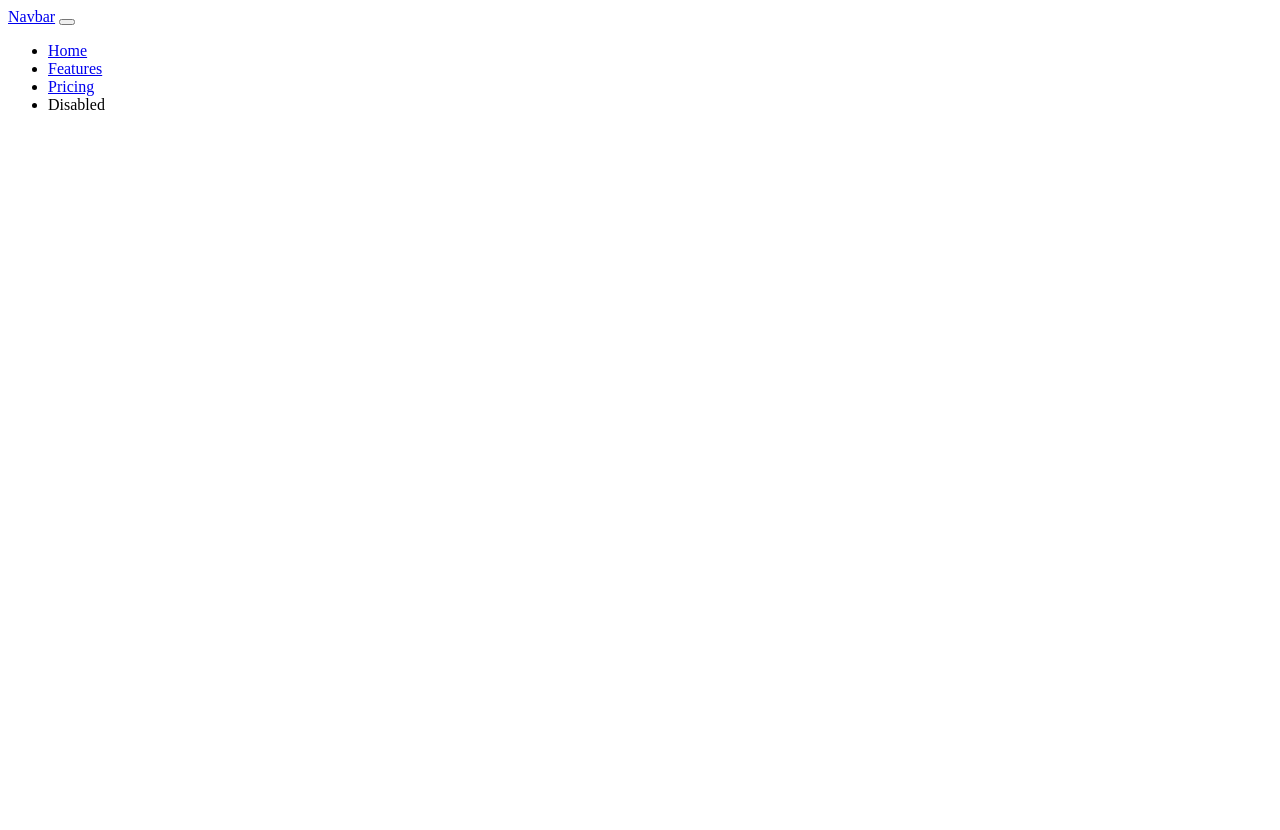
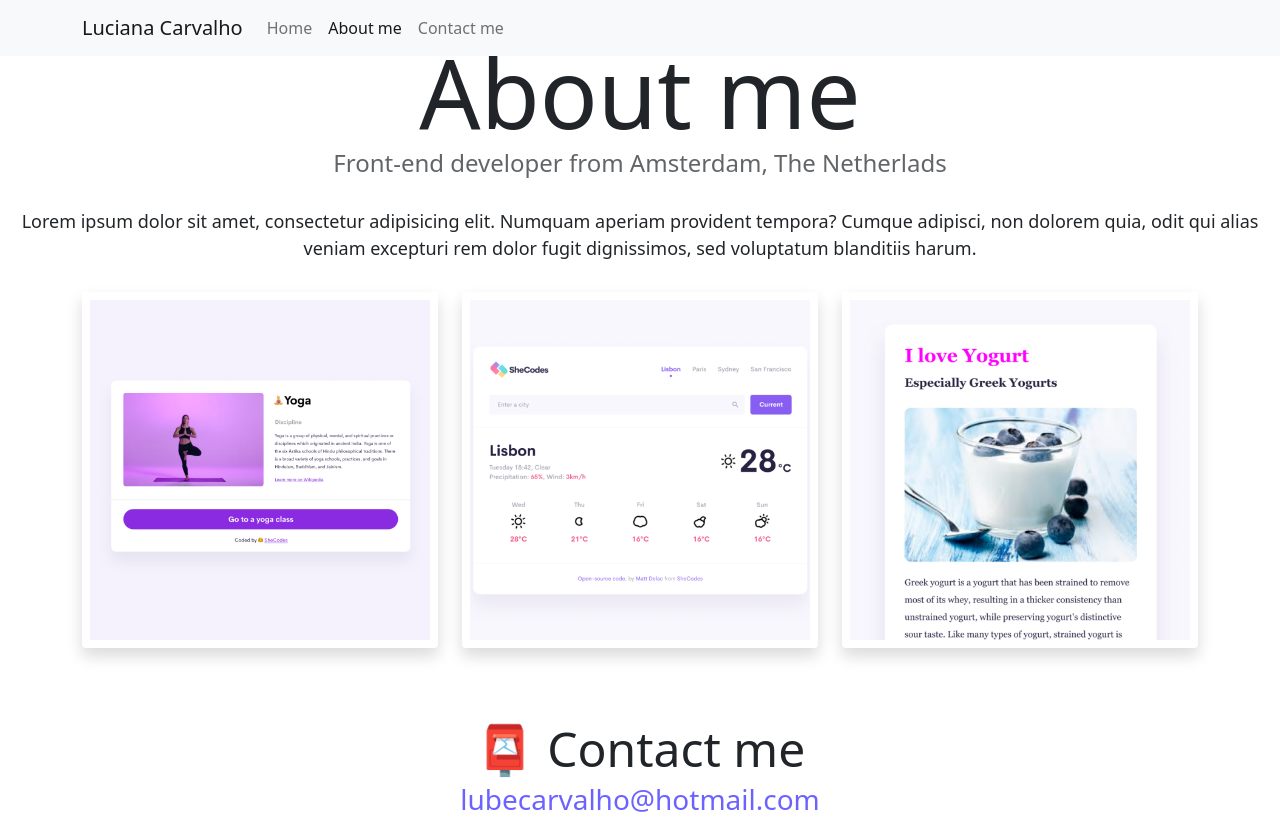
Before and after one commit to Luniau/Portfolio-Luciana-Project, a plain HTML site: page about.html in a window 1280 px wide. Before the commit the page ends 800 px from the top, so only its background shows below. Drawn offline with nearby package versions, Linux system fonts and the light colour scheme; files that its build step writes are made by us from their sources.

Commit message:
created about page

```diff
--- a/about.html
+++ b/about.html
@@ -1,35 +1,80 @@
-<!DOCTYPE html>
+!DOCTYPE html>
 <html lang="en">
   <head>
-    <meta charset="UTF-8">
-    <meta http-equiv="X-UA-Compatible" content="IE=edge">
-    <meta name="viewport" content="width=device-width, initial-scale=1.0">
-    <title>Document</title>
+    <meta charset="UTF-8" />
+    <meta http-equiv="X-UA-Compatible" content="IE=edge" />
+    <meta name="viewport" content="width=device-width, initial-scale=1.0" />
+    <link
+      href="https://cdn.jsdelivr.net/npm/bootstrap@5.0.0-beta2/dist/css/bootstrap.min.css"
+      rel="stylesheet"
+      integrity="sha384-BmbxuPwQa2lc/FVzBcNJ7UAyJxM6wuqIj61tLrc4wSX0szH/Ev+nYRRuWlolflfl"
+      crossorigin="anonymous"
+    />
+    <script
+      src="https://cdn.jsdelivr.net/npm/bootstrap@5.0.0-beta2/dist/js/bootstrap.bundle.min.js"
+      integrity="sha384-b5kHyXgcpbZJO/tY9Ul7kGkf1S0CWuKcCD38l8YkeH8z8QjE0GmW1gYU5S9FOnJ0"
+      crossorigin="anonymous"
+    ></script>
+    <link rel="stylesheet" href="style.css" />
+    <title>About Luciana Carvalho</title>
+    <meta name="decription" content="About Luciana Carvalho, a front-end developer based in Europe">
   </head>
   <body>
-   <nav class="navbar navbar-expand-lg navbar-light bg-light">
-  <div class="container-fluid">
-    <a class="navbar-brand" href="#">Navbar</a>
-    <button class="navbar-toggler" type="button" data-bs-toggle="collapse" data-bs-target="#navbarNav" aria-controls="navbarNav" aria-expanded="false" aria-label="Toggle navigation">
+    <nav class="navbar navbar-expand-lg navbar-light bg-light fixed-top">
+      <div class="container">
+        <a class="navbar-brand" href="/" title="Homepage">Luciana Carvalho</a>
+        <button
+          class="navbar-toggler"
+          type="button"
+          data-bs-toggle="collapse"
+          data-bs-target="#navbarNav"
+          aria-controls="navbarNav"
+          aria-expanded="false"
+          aria-label="Toggle navigation"
+        >
           <span class="navbar-toggler-icon"></span>
         </button>
         <div class="collapse navbar-collapse" id="navbarNav">
           <ul class="navbar-nav">
             <li class="nav-item">
-          <a class="nav-link active" aria-current="page" href="#">Home</a>
+              <a class="nav-link" aria-current="page" href="/" title="Homepage">Home</a>
             </li>
             <li class="nav-item">
-          <a class="nav-link" href="#">Features</a>
+              <a class="nav-link active" href="/about.html" title="About Luciana Carvalho">About me</a>
             </li>
             <li class="nav-item">
-          <a class="nav-link" href="#">Pricing</a>
-        </li>
-        <li class="nav-item">
-          <a class="nav-link disabled">Disabled</a>
+              <a class="nav-link" href="/about.html#contact" title="Contact Luciana Carvalho">Contact me</a>
             </li>
           </ul>
         </div>
       </div>
     </nav>
+    <h1 class="text-center">About me</h1>
+    <h3 class="text-center">Front-end developer from Amsterdam, The Netherlads</h3>
+    <div class="about-paragraphs text-center">
+      <p>
+        Lorem ipsum dolor sit amet, consectetur adipisicing elit. Numquam
+        aperiam provident tempora? Cumque adipisci, non dolorem quia, odit qui
+        alias veniam excepturi rem dolor fugit dignissimos, sed voluptatum
+        blanditiis harum.
+      </p>
+    </div>
+    <div class="container">
+      <div class="row">
+        <div class="col-sm-4">
+          <img src="/images/yoga.png" class="img-fluid p-2 mb-4 shadow rounded" alt="Yoga Project" />
+        </div>
+        <div class="col-sm-4">
+          <img src="/images/weather.png" class="img-fluid p-2 mb-4 shadow rounded" alt="Weather project" />
+        </div>
+        <div class="col-sm-4">
+          <img src="/images/yogurt.png" class="img-fluid p-2 mb-4 shadow rounded" alt="Yogurt project" />
+        </div>
+      </div>
+    </div>
+    <div id="contact" class="mt-5">
+      <h2 class="text-center">📮 Contact me</h2>
+      <a href="mailto:lubecarvalho@hotmail.com" class="email-link"> lubecarvalho@hotmail.com </a>
+    </div>
   </body>
 </html>
```
Lines whose indentation alone changed are shown as unchanged.
